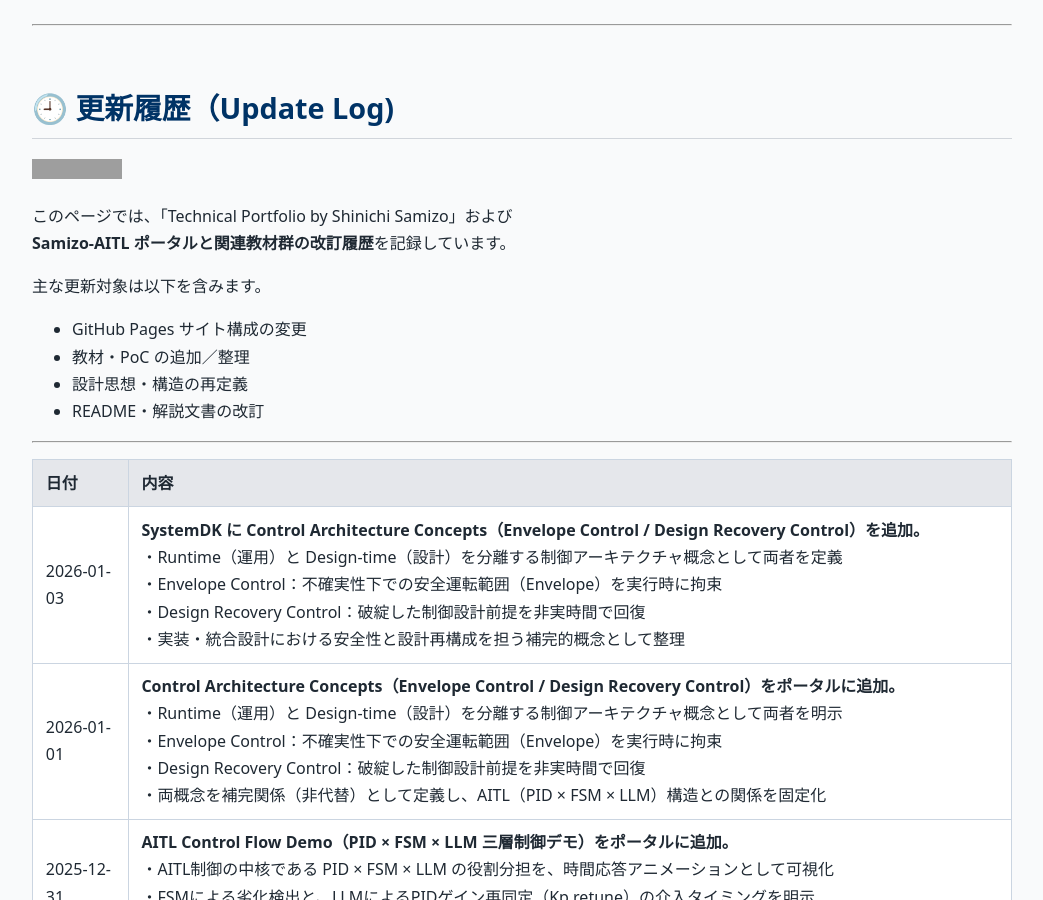
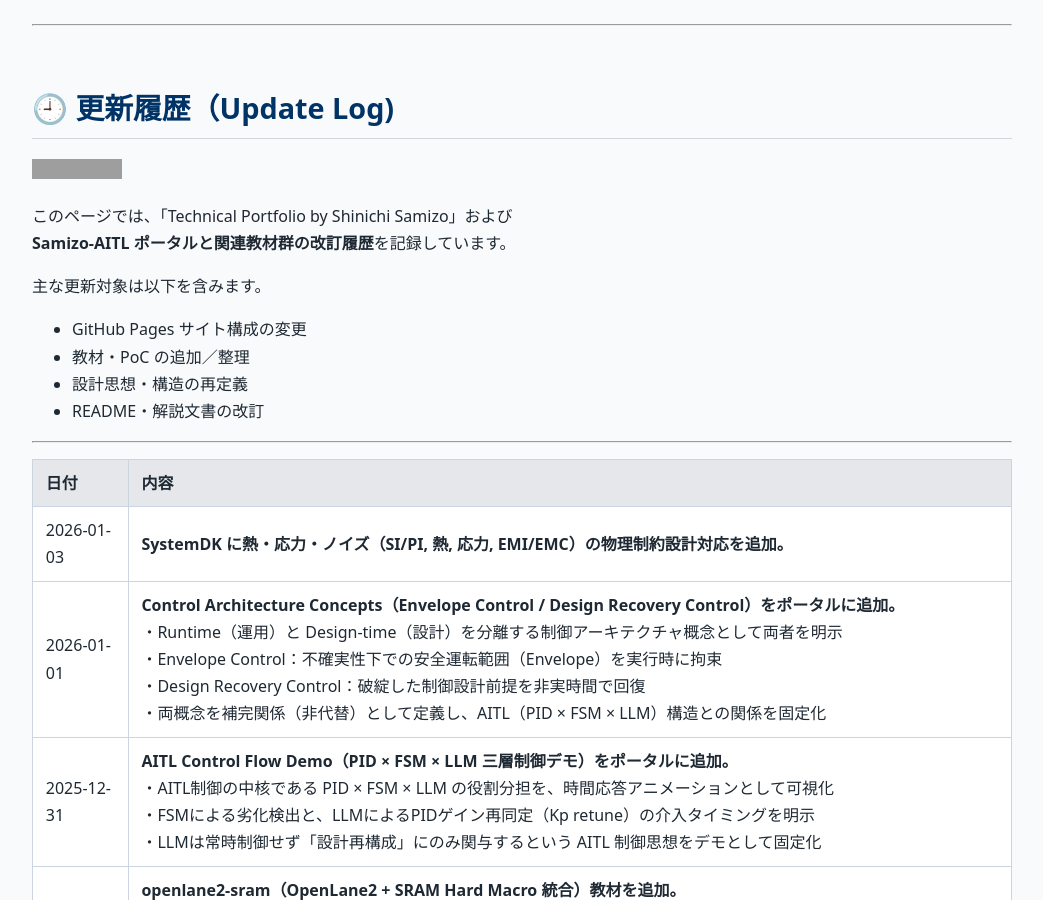
Before and after one commit to Samizo-AITL/Samizo-AITL.github.io, a Jekyll site: the page built from about/update/index.md, in a window 1280 px wide and 900 px high. Shown: the whole window, without its empty margins (118-1161 px from the left). Built offline with Jekyll 4.4.1, drawn with Linux system fonts in a browser that asks for light colours; grey boxes are pictures that could not be loaded.

Commit message:
Update index.md

```diff
--- a/about/update/index.md
+++ b/about/update/index.md
@@ -23,7 +23,7 @@ description: Samizo-AITLおよび関連教材の改訂履歴（GitHub Pagesポ
 
 | 日付       | 内容 |
 |------------|------|
-| 2026-01-03 | **SystemDK に Control Architecture Concepts（Envelope Control / Design Recovery Control）を追加。**<br>・Runtime（運用）と Design-time（設計）を分離する制御アーキテクチャ概念として両者を定義<br>・Envelope Control：不確実性下での安全運転範囲（Envelope）を実行時に拘束<br>・Design Recovery Control：破綻した制御設計前提を非実時間で回復<br>・実装・統合設計における安全性と設計再構成を担う補完的概念として整理 |
+| 2026-01-03 | **SystemDK に熱・応力・ノイズ（SI/PI, 熱, 応力, EMI/EMC）の物理制約設計対応を追加。** |
 | 2026-01-01 | **Control Architecture Concepts（Envelope Control / Design Recovery Control）をポータルに追加。**<br>・Runtime（運用）と Design-time（設計）を分離する制御アーキテクチャ概念として両者を明示<br>・Envelope Control：不確実性下での安全運転範囲（Envelope）を実行時に拘束<br>・Design Recovery Control：破綻した制御設計前提を非実時間で回復<br>・両概念を補完関係（非代替）として定義し、AITL（PID × FSM × LLM）構造との関係を固定化 |
 | 2025-12-31 | **AITL Control Flow Demo（PID × FSM × LLM 三層制御デモ）をポータルに追加。**<br>・AITL制御の中核である PID × FSM × LLM の役割分担を、時間応答アニメーションとして可視化<br>・FSMによる劣化検出と、LLMによるPIDゲイン再同定（Kp retune）の介入タイミングを明示<br>・LLMは常時制御せず「設計再構成」にのみ関与するという AITL 制御思想をデモとして固定化 |
 | 2025-12-30 | **openlane2-sram（OpenLane2 + SRAM Hard Macro 統合）教材を追加。**<br>・OpenLane2（v2）を用いた RTL → GDS 完走フローを実証<br>・SRAM を external hard macro（blackbox / LEF / GDS）として統合<br>・FIXED 配置・halo / keepout を含む macro-aware floorplanning を明示<br>・GDS 図（ブロックレベル／標準セルレベル）を証拠として掲載し、SoC 物理設計における「SRAM 中身は見ない」設計作法を明文化 |
```
